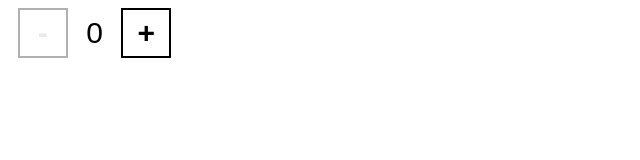
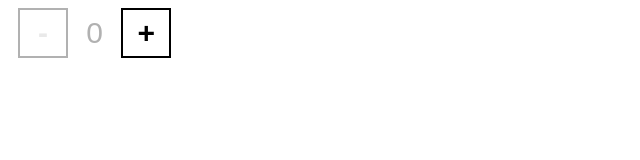
Before and after one commit to gapinska/React-cart, a React (Create React App) app in the folder my-app/: page / in a window 1280 px wide. Shown: the top 160 px of the page, without its empty margins (0-640 px from the left). Built offline with nearby package versions, Linux system fonts and the light colour scheme.

Commit message:
buy button, opacity while 0 in shopping cart

```diff
--- a/my-app/src/App.js
+++ b/my-app/src/App.js
@@ -19,13 +19,27 @@ class App extends React.Component{
       shoppingCart: this.state.shoppingCart + 1
     })
   }
+
+  handleBuyButton = () => {
+    this.setState({
+      availableProducts: this.state.availableProducts - this.state.shoppingCart,
+      shoppingCart: 0
+
+    })
+
+
+  }
+
   render(){
+
     return(
       <>
       <button  disabled={this.state.shoppingCart ? false : true} onClick={this.handleRemoveFromCart}>-</button>
-      <span> {this.state.shoppingCart} </span>
+      <span style={this.state.shoppingCart === 0? {
+        opacity: 0.3
+      } : {}}> {this.state.shoppingCart} </span>
       <button disabled= {this.state.shoppingCart === this.state. availableProducts ? true: false} onClick= {this.handleAddToCart}>+</button>
-      {this.state.shoppingCart > 0 ? <button>BUY</button> : false}
+      {this.state.shoppingCart > 0 && <button onClick= {this.handleBuyButton}>BUY</button> }
       </>
     )
   }
```
